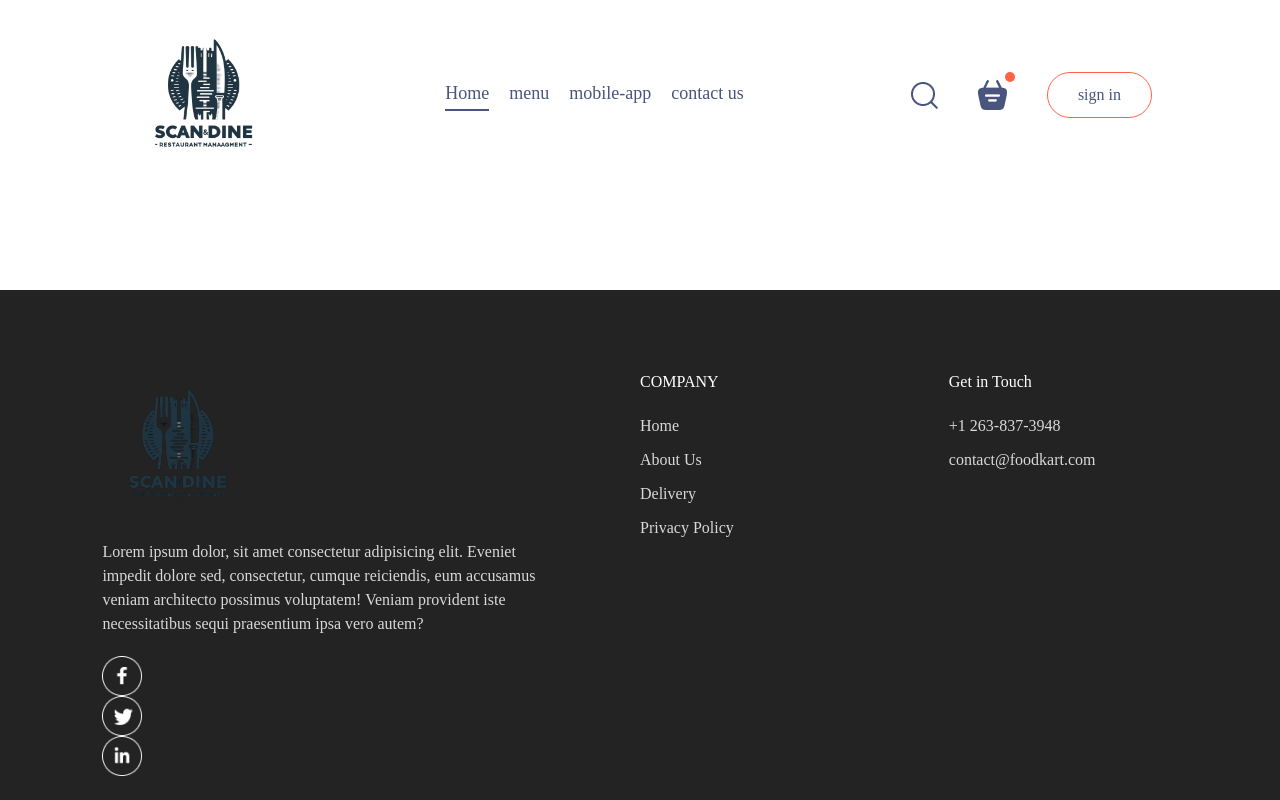
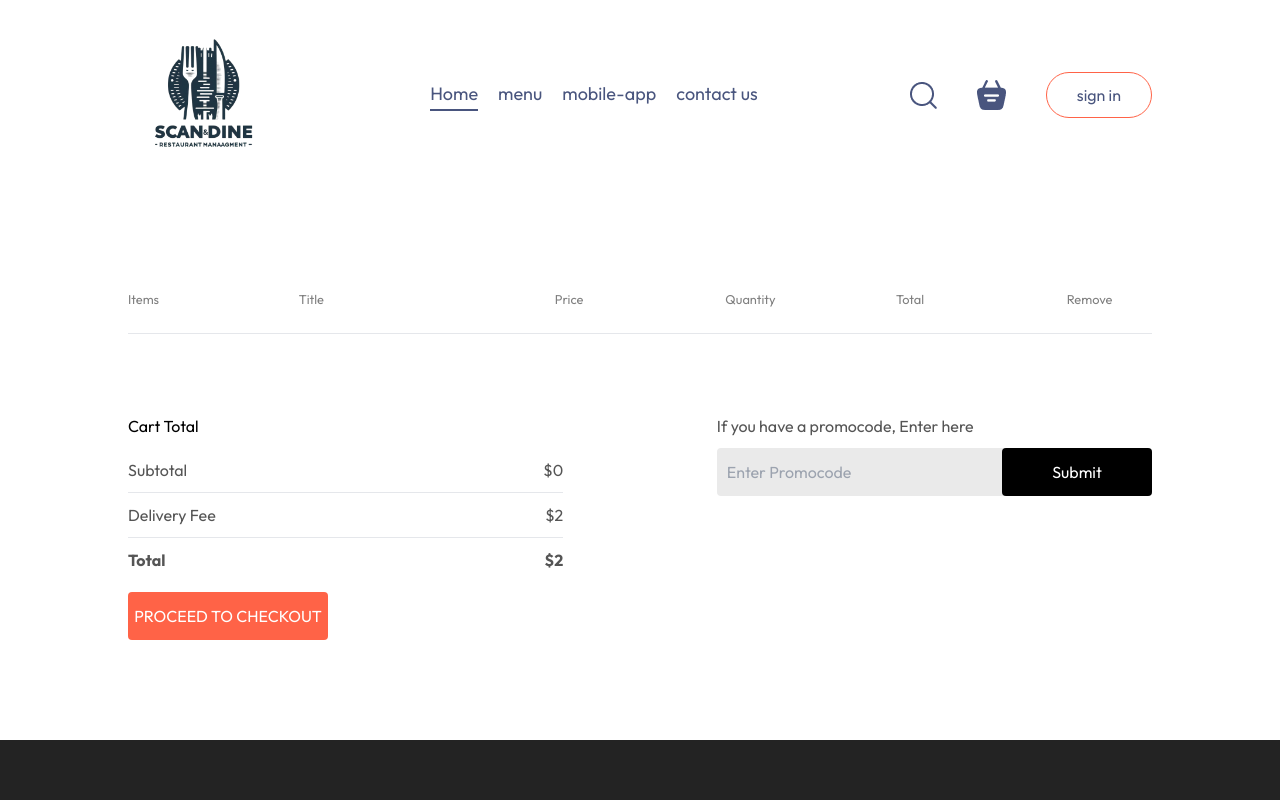
Before and after one commit to Sukh767/scan-and-dine, a React (Vite) app in the folder frontend/: page /cart in a window 1280 px wide. Shown: the top 800 px of the page. Built offline with nearby package versions, Linux system fonts and the light colour scheme.

Commit message:
Enhance cart page with updated functionality and routing

```diff
--- a/frontend/index.html
+++ b/frontend/index.html
@@ -4,6 +4,10 @@
     <meta charset="UTF-8" />
     <link rel="icon" type="image/svg+xml" href="/vite.svg" />
     <meta name="viewport" content="width=device-width, initial-scale=1.0" />
+    <link rel="preconnect" href="https://fonts.googleapis.com">
+    <link rel="preconnect" href="https://fonts.googleapis.com">
+    <link rel="preconnect" href="https://fonts.gstatic.com" crossorigin>
+    <link href="https://fonts.googleapis.com/css2?family=Outfit:wght@100..900&family=Poppins:wght@100;400;500;600&display=swap" rel="stylesheet">
     <title>Scan&Dine</title>
   </head>
   <body>
--- a/frontend/src/components/ExploreMenu/ExploreMenu.jsx
+++ b/frontend/src/components/ExploreMenu/ExploreMenu.jsx
@@ -5,7 +5,7 @@
 const ExploreMenu = ({category,setCategory}) => {
   return (
     <div className='explore-menu' id='explore-menu'>
-        <h1>Explore our menu</h1>
+        <h1 className='text-4xl font-medium'>Explore our menu</h1>
         <p className='explore-menu-text'>Choose from a diverse menu featuring a delectable array of dishes crafted with the finest finest ingredients and culiinary expertise. Our delicious meal at a time.</p>
         <div className="explore-menu-list">
             {menu_list.map((item,index)=>{
--- a/frontend/src/components/Navbar/Navbar.jsx
+++ b/frontend/src/components/Navbar/Navbar.jsx
@@ -1,15 +1,19 @@
-import React, { useState } from 'react'
+import React, { useContext, useState } from 'react'
 import './Navbar.css';
 import { assets } from '../../assets/assets';
 import { Link } from 'react-router-dom';
+import { StoreContext } from '../../context/StoreContext';
 
 const Navbar = ({setShowLogin}) => {
 
   const [menu, setMenu] = useState("Home");
+  const {getTotalCartAmount} = useContext(StoreContext)
 
   return (
     <div className='navbar'>
+      <Link to='/'>
       <img src={assets.app} alt="" className="logo" />
+      </Link>
       <ul className='navbar-menu'>
         <Link to='/' onClick={()=>setMenu("Home")} className={menu === "Home" ? "active" : ""}>Home</Link>
         <a href='#explore-menu' onClick={()=>setMenu("menu")} className={menu === "menu" ? "active" : ""}>menu</a>
@@ -19,8 +23,12 @@
       <div className="navbar-right">
         <img src={assets.search_icon} alt='' />
         <div className="navbar-search-icon">
+          <Link to='/cart'>
           <img src={assets.basket_icon} alt="" />
-          <div className="dot"></div>
+          </Link>
+          <div className={getTotalCartAmount() === 0 ? '' : 'dot'}>
+            <p className='display-cart-quantity'></p>
+          </div>
         </div>
         <button onClick={()=>setShowLogin(true)}>sign in</button>
       </div>
--- a/frontend/src/context/StoreContext.jsx
+++ b/frontend/src/context/StoreContext.jsx
@@ -22,11 +22,19 @@
         setCartItems((prev) =>({...prev,[itemId]:prev[itemId]-1}))
     }
 
+    const getTotalCartAmount = () => {
+        let totalAmount = 0;
 
-    useEffect(()=>{
-        console.log(cartItems);
-    },[cartItems])
+        for(const item in cartItems)
+        {
+            if (cartItems[item] > 0) {
+            let itemInfo = food_list.find((product)=>product._id === item);
+            totalAmount += itemInfo.price * cartItems[item];
+            }
 
+        }
+        return totalAmount;
+    }
 
 
     const contextValue = {
@@ -34,7 +42,8 @@
         cartItems,
         setCartItems,
         addToCart,
-        removeFromCart
+        removeFromCart,
+        getTotalCartAmount
     }
 
     return(
--- a/frontend/src/index.css
+++ b/frontend/src/index.css
@@ -7,7 +7,7 @@
   padding: 0;
   margin: 0;
   box-sizing: border-box;
-  font-family: Outfit;
+  font-family: "Outfit","Poppins";
   scroll-behavior: smooth;
 }
 
--- a/frontend/src/pages/Cart/Cart.css
+++ b/frontend/src/pages/Cart/Cart.css
@@ -0,0 +1,101 @@
+.cart {
+    margin-top: 100px;
+}
+
+.cart-items-title{
+    display: grid;
+    grid-template-columns: 1fr 1.5fr 1fr 1fr 1fr 0.5fr;
+    align-items: center;
+    color: grey;
+    font-size: max(1vw,12px);
+}
+
+.cart-items-item {
+    margin: 10px 0;
+    color: black;
+}
+
+.cart-items-item img{
+    width: 50px;
+}
+
+.cart hr{
+    height: 1px;
+    color: #e2e2e2;
+}
+
+.cart-items-item .cross{
+    cursor: pointer;
+}
+
+.cart-bottom{
+    margin-top: 80px;
+    display: flex;
+    justify-content: space-between;
+    gap: max(12vw,20px);
+}
+
+.cart-total{
+    flex: 1;
+    display: flex;
+    flex-direction: column;
+    gap: 20px;
+}
+
+.cart-totals-details{
+    display: flex;
+    justify-content: space-between;
+    color: #555;
+}
+.cart-total hr{
+    margin: 10px 0px;
+}
+.cart-total button{
+    background-color: tomato;
+    color: white;
+    width: max(15vw,200px);
+    padding: 12px 0px;
+    border-radius: 4px;
+    cursor: pointer;
+}
+
+.cart-promocode{
+    flex: 1;
+}
+
+.cart-promocode p{
+    color: #555;
+}
+
+.cart-promocode-input{
+    margin-top: 10px;
+    display: flex;
+    justify-content: space-between;
+    background-color: #eaeaea;
+    border-radius: 4px;
+}
+
+.cart-promocode input{
+    background: transparent;
+    border: none;
+    outline: none;
+    padding-left: 10px;
+}
+.cart-promocode button{
+    width: max(10vw,150px);
+    padding: 12px 5px;
+    background-color: black;
+    border: none;
+    color: white;
+    border-radius: 4px;
+}
+
+@media (max-width:750px)
+{
+    .cart-bottom{
+        flex-direction: column-reverse;
+    }
+    .cart-promocode{
+        justify-content: start;
+    }
+}
--- a/frontend/src/pages/Cart/Cart.jsx
+++ b/frontend/src/pages/Cart/Cart.jsx
@@ -1,13 +1,76 @@
-import React from 'react'
-import './Cart.css'
+import React, { useContext } from "react";
+import "./Cart.css";
+import { StoreContext } from "../../context/StoreContext";
+
+const Cart = () => {
+  const { cartItems, food_list, removeFromCart, getTotalCartAmount } = useContext(StoreContext);
 
 
-const Cart = () => {
+
   return (
-    <div>
+    <div className="cart">
+      <div className="cart-items">
+        <div className="cart-items-title">
+          <p>Items</p>
+          <p>Title</p>
+          <p>Price</p>
+          <p>Quantity</p>
+          <p>Total</p>
+          <p>Remove</p>
+        </div>
+        <br />
+        <hr />
+        {food_list.map((item, idex) => {
+          if (cartItems[item._id] > 0)
+            return (
+              <div>
+                <div className="cart-items-title cart-items-item">
+                  <img src={item.image} alt="" />
+                  <p>{item.name}</p>
+                  <p>${item.price}</p>
+                  <p>{cartItems[item._id]}</p>
+                  <p>${item.price * cartItems[item._id]}</p>
+                  <p onClick={()=>removeFromCart(item._id)} className="cross">x</p>
+                </div>
+                <hr />
+              </div>
 
+            );
+        })}
+      </div>
+      <div className="cart-bottom">
+        <div className="cart-total">
+          <h2>Cart Total</h2>
+          <div>
+            <div className="cart-totals-details">
+              <p>Subtotal</p>
+              <p>${getTotalCartAmount()}</p>
+            </div>
+            <hr/>
+            <div className="cart-totals-details">
+                <p>Delivery Fee</p>
+                <p>${2}</p>
+            </div>
+            <hr/>
+            <div className="cart-totals-details">
+                <b>Total</b>
+                <b>${getTotalCartAmount()  + 2}</b>
+            </div>
+          </div>
+          <button >PROCEED TO CHECKOUT</button>
+        </div>
+        <div className="cart-promocode">
+          <div>
+            <p>If you have a promocode, Enter here</p>
+            <div className="cart-promocode-input">
+              <input type="texxt" placeholder="Enter Promocode"/>
+              <button>Submit</button>
+            </div>
+          </div>
+        </div>
+      </div>
     </div>
-  )
-}
+  );
+};
 
-export default Cart
+export default Cart;
```
